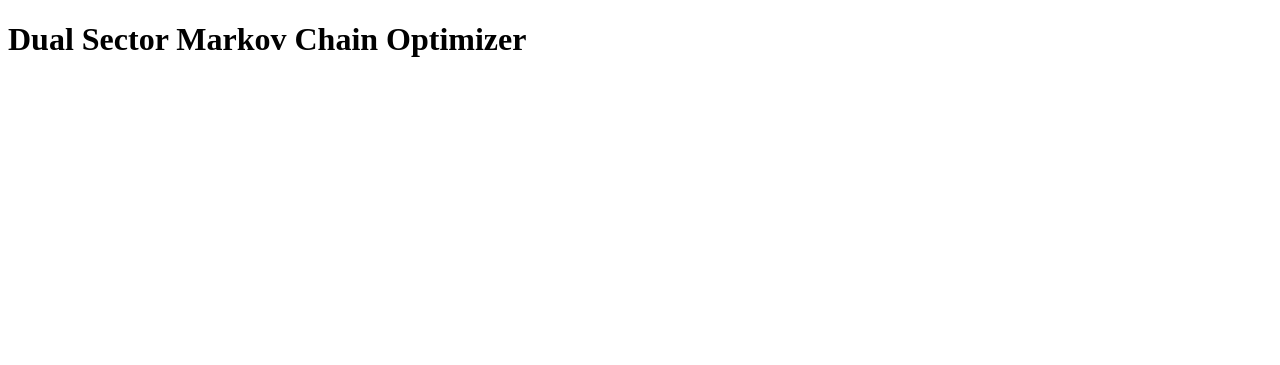
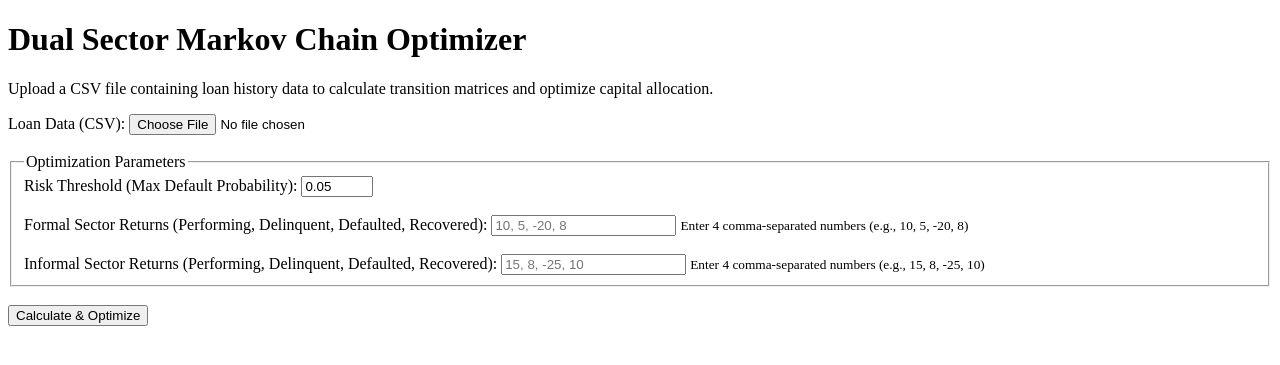
Before and after one commit to Tapiwa-1/DSMCO, a Flask app: page / in a window 1280 px wide. Shown: the top 365 px of the page. Run offline with Flask 3, Linux system fonts and the light colour scheme.

Commit message:
Implement file upload and optimization UI in Flask app
- Add `upload` route to `app.py` for handling CSV upload and optimization.
- Update `index.html` with form for file upload and parameter input.
- Create `results.html` to display transition matrices and optimization results.
- Add tests for file upload and validation in `tests/test_app.py`.

Co-authored-by: Tapiwa-1 <83808601+Tapiwa-1@users.noreply.github.com>

```diff
--- a/app.py
+++ b/app.py
@@ -1,10 +1,111 @@
-from flask import Flask, render_template
+from flask import Flask, render_template, request, flash, redirect, url_for
+import pandas as pd
+import numpy as np
+
+from models.matrix_engine import (
+    calculate_transition_matrix,
+    predict_next_state,
+    calculate_expected_return,
+    optimize_allocation,
+)
 
 app = Flask(__name__)
+app.secret_key = 'your_secret_key' # Required for flash messages
 
-@app.route('/')
+@app.route('/', methods=['GET', 'POST'])
 def index():
+    if request.method == 'POST':
+        return upload()
     return render_template('index.html')
+
+@app.route('/upload', methods=['POST'])
+def upload():
+    if 'file' not in request.files:
+        flash('No file part')
+        return redirect(request.url)
+
+    file = request.files['file']
+    if file.filename == '':
+        flash('No selected file')
+        return redirect(request.url)
+
+    if file:
+        try:
+            # Read CSV
+            df = pd.read_csv(file)
+
+            # Validate columns
+            required_cols = ['Loan_ID', 'Period', 'State', 'Sector']
+            if not all(col in df.columns for col in required_cols):
+                flash(f"CSV must contain columns: {', '.join(required_cols)}")
+                return redirect(url_for('index'))
+
+            # Calculate Matrices
+            formal_matrix = calculate_transition_matrix(df, sector='Formal')
+            informal_matrix = calculate_transition_matrix(df, sector='Informal')
+
+            # Parse Returns
+            try:
+                formal_returns = [float(x.strip()) for x in request.form['formal_returns'].split(',')]
+                informal_returns = [float(x.strip()) for x in request.form['informal_returns'].split(',')]
+
+                if len(formal_returns) != 4 or len(informal_returns) != 4:
+                    raise ValueError("Returns must have exactly 4 values.")
+
+                # Convert to numpy arrays
+                formal_returns = np.array(formal_returns)
+                informal_returns = np.array(informal_returns)
+
+                risk_threshold = float(request.form['risk_threshold'])
+
+            except ValueError as e:
+                flash(f"Invalid input for returns or threshold: {e}")
+                return redirect(url_for('index'))
+
+            # Initial Distribution (Assume 100% Performing for simplicity)
+            initial_dist = np.array([1.0, 0.0, 0.0, 0.0])
+
+            # Optimize
+            allocation_formal = optimize_allocation(
+                formal_matrix.values,
+                informal_matrix.values,
+                initial_dist,
+                initial_dist,
+                formal_returns,
+                informal_returns,
+                risk_threshold
+            )
+
+            # Calculate Portfolio Metrics for display
+            # 1. Predict Next State
+            next_formal = predict_next_state(initial_dist, formal_matrix.values)
+            next_informal = predict_next_state(initial_dist, informal_matrix.values)
+
+            # 2. Returns
+            ret_formal = calculate_expected_return(next_formal, formal_returns)
+            ret_informal = calculate_expected_return(next_informal, informal_returns)
+
+            portfolio_roa = allocation_formal * ret_formal + (1 - allocation_formal) * ret_informal
+
+            # 3. Risk (Default Probability)
+            prob_default_formal = next_formal[2] # Default is index 2
+            prob_default_informal = next_informal[2]
+
+            portfolio_risk = allocation_formal * prob_default_formal + (1 - allocation_formal) * prob_default_informal
+
+            return render_template(
+                'results.html',
+                formal_matrix_html=formal_matrix.to_html(classes='table table-striped'),
+                informal_matrix_html=informal_matrix.to_html(classes='table table-striped'),
+                allocation_formal=allocation_formal,
+                portfolio_roa=portfolio_roa,
+                portfolio_risk=portfolio_risk
+            )
+
+        except Exception as e:
+            flash(f"Error processing request: {e}")
+            return redirect(url_for('index'))
+    return redirect(url_for('index'))
 
 if __name__ == '__main__':
     app.run(debug=True)
--- a/templates/index.html
+++ b/templates/index.html
@@ -3,9 +3,54 @@
 <head>
     <meta charset="UTF-8">
     <meta name="viewport" content="width=device-width, initial-scale=1.0">
-    <title>DSMCO</title>
+    <title>DSMCO - Dual Sector Markov Chain Optimizer</title>
 </head>
 <body>
     <h1>Dual Sector Markov Chain Optimizer</h1>
+    <p>Upload a CSV file containing loan history data to calculate transition matrices and optimize capital allocation.</p>
+
+    {% with messages = get_flashed_messages() %}
+      {% if messages %}
+        <ul style="color: red;">
+        {% for message in messages %}
+          <li>{{ message }}</li>
+        {% endfor %}
+        </ul>
+      {% endif %}
+    {% endwith %}
+
+    <form action="/upload" method="post" enctype="multipart/form-data">
+        <div>
+            <label for="file">Loan Data (CSV):</label>
+            <input type="file" name="file" id="file" accept=".csv" required>
+        </div>
+        <br>
+
+        <fieldset>
+            <legend>Optimization Parameters</legend>
+
+            <div>
+                <label for="risk_threshold">Risk Threshold (Max Default Probability):</label>
+                <input type="number" name="risk_threshold" id="risk_threshold" step="0.01" min="0" max="1" value="0.05" required>
+            </div>
+            <br>
+
+            <div>
+                <label for="formal_returns">Formal Sector Returns (Performing, Delinquent, Defaulted, Recovered):</label>
+                <input type="text" name="formal_returns" id="formal_returns" placeholder="10, 5, -20, 8" required>
+                <small>Enter 4 comma-separated numbers (e.g., 10, 5, -20, 8)</small>
+            </div>
+            <br>
+
+            <div>
+                <label for="informal_returns">Informal Sector Returns (Performing, Delinquent, Defaulted, Recovered):</label>
+                <input type="text" name="informal_returns" id="informal_returns" placeholder="15, 8, -25, 10" required>
+                <small>Enter 4 comma-separated numbers (e.g., 15, 8, -25, 10)</small>
+            </div>
+        </fieldset>
+
+        <br>
+        <button type="submit">Calculate & Optimize</button>
+    </form>
 </body>
 </html>
```
Also changed, not shown: templates/results.html (added, +30 -0 lines).
